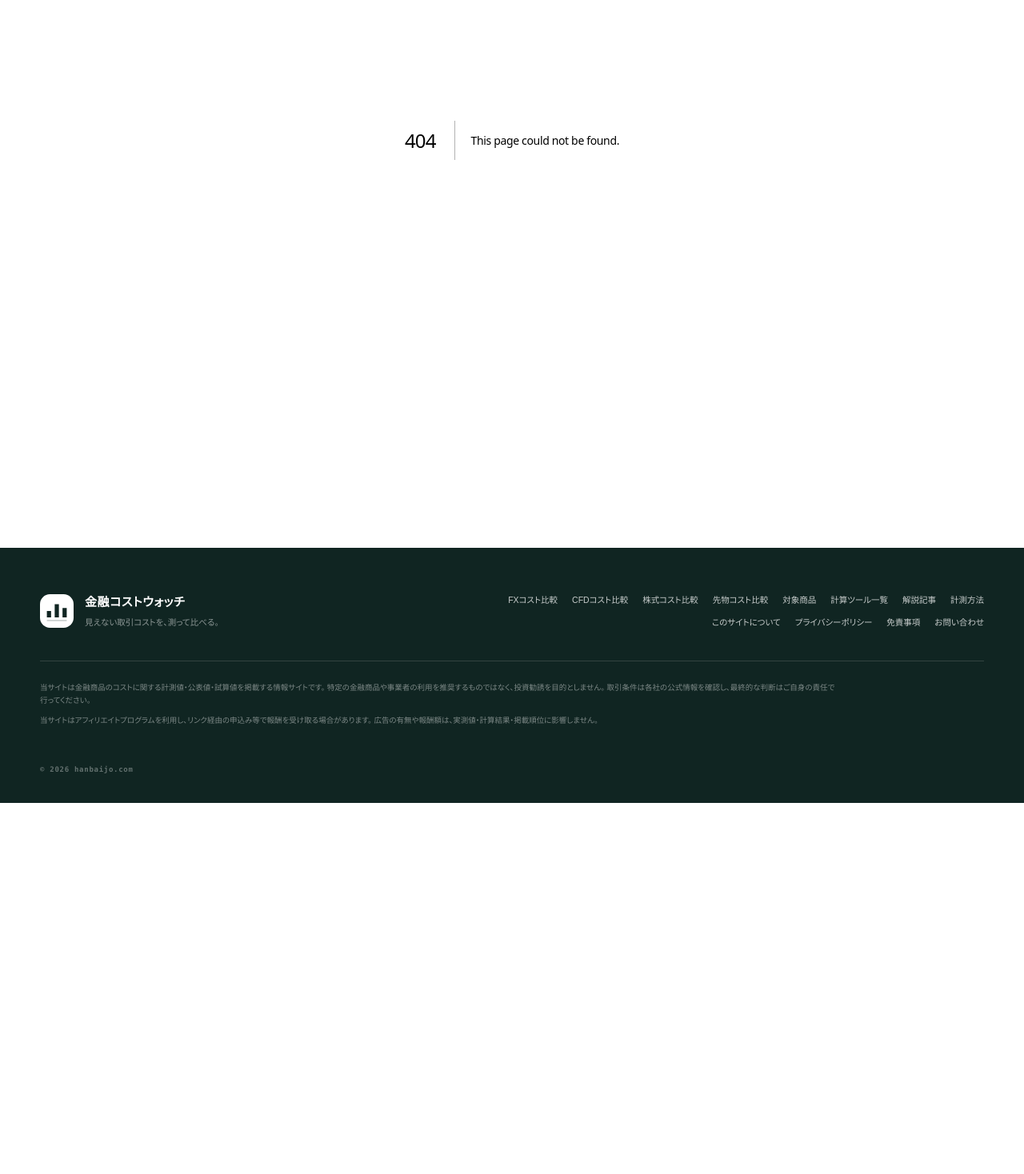
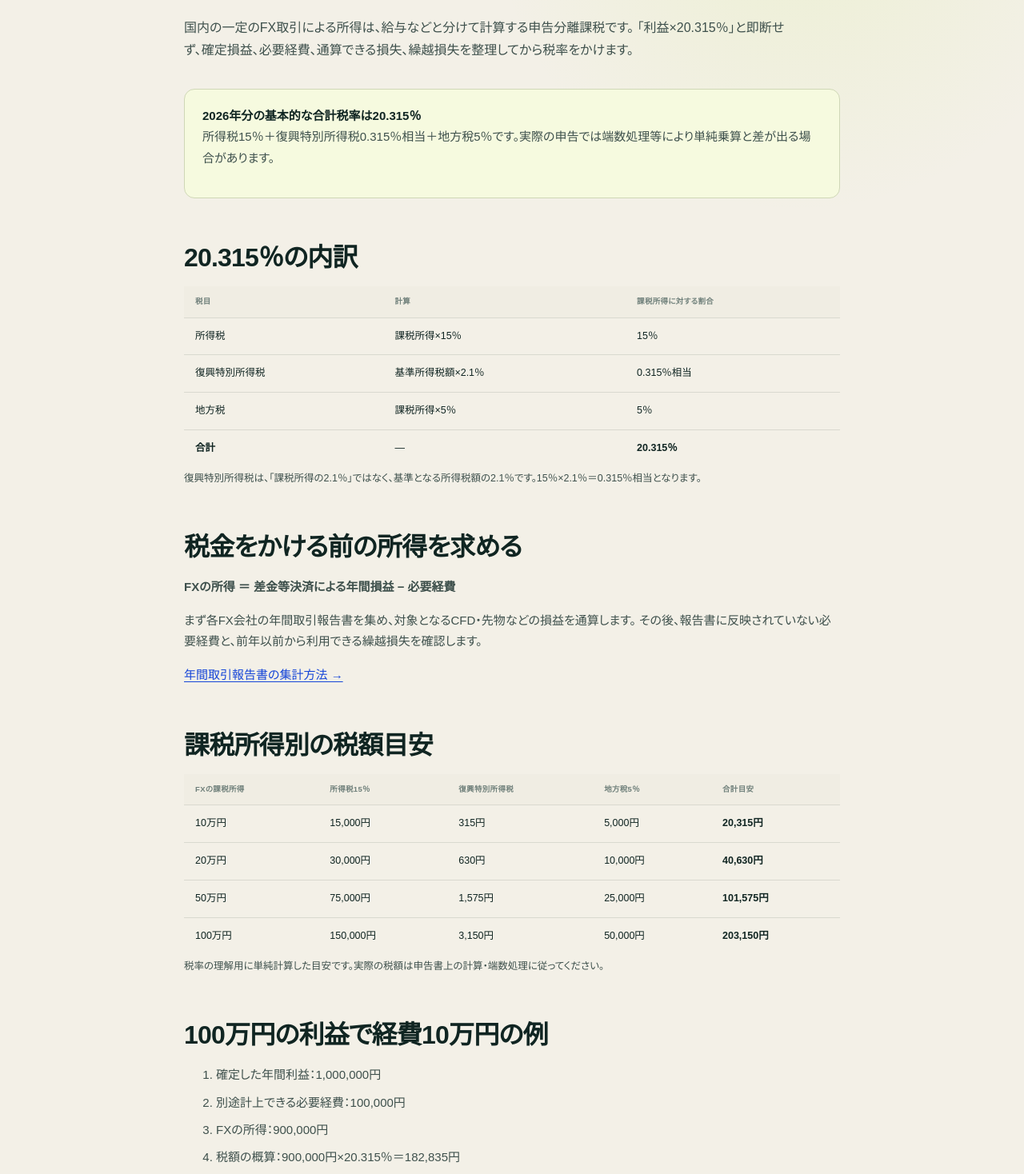
Before and after one commit to mrok18/hanbaijo, a Next.js app: page /articles/fx-tax-rate-calculation in a window 1280 px wide. Before the commit this address had no page. Shown: the part 302-1770 px from the top of the page at 80% size. Before the commit the page ends 1306 px from the top, so only its background shows below. Built offline with nearby package versions, Linux system fonts and the light colour scheme.

Commit message:
Add domestic FX tax rate guide

```diff
--- a/app/articles/fx-profit-under-200k-tax-return/page.tsx
+++ b/app/articles/fx-profit-under-200k-tax-return/page.tsx
@@ -87,6 +87,7 @@ export default function Page() {
         <li>所得税、住民税、損失繰越の必要手続きを別々に確認する</li>
       </ol>
       <p><Link href="/articles/fx-annual-transaction-report-tax-return">年間取引報告書の集計手順を見る →</Link></p>
+      <p><Link href="/articles/fx-tax-rate-calculation">国内FXの税率20.315％の計算方法 →</Link></p>
 
       <h2>出典と確認日</h2>
       <ul>
--- /dev/null
+++ b/app/articles/fx-tax-rate-calculation/page.tsx
@@ -0,0 +1,109 @@
+import type { Metadata } from 'next';
+import Link from 'next/link';
+
+export const metadata: Metadata = {
+  title: '国内FXの税率は20.315％？所得税・住民税の計算方法',
+  description: '国内FXの申告分離課税を、所得税15％、復興特別所得税、地方稅5％に分け、必要経費・損益通算後の課税所得から税額を試算します。',
+};
+
+const examples = [
+  ['10万円', '15,000円', '315円', '5,000円', '20,315円'],
+  ['20万円', '30,000円', '630円', '10,000円', '40,630円'],
+  ['50万円', '75,000円', '1,575円', '25,000円', '101,575円'],
+  ['100万円', '150,000円', '3,150円', '50,000円', '203,150円'],
+] as const;
+
+export default function Page() {
+  const jsonLd = {
+    '@context': 'https://schema.org', '@type': 'Article', headline: metadata.title,
+    description: metadata.description, datePublished: '2026-09-09', dateModified: '2026-09-09',
+    mainEntityOfPage: 'https://hanbaijo.com/articles/fx-tax-rate-calculation',
+    author: { '@type': 'Organization', name: '金融コストウォッチ' },
+    publisher: { '@type': 'Organization', name: '金融コストウォッチ' },
+  };
+
+  return (
+    <article>
+      <script type="application/ld+json" dangerouslySetInnerHTML={{ __html: JSON.stringify(jsonLd) }} />
+      <p className="page-kicker">FX TAX / RATE CALCULATION</p>
+      <h1>国内FXの税率は20.315％？<br />所得税・住民税の計算方法</h1>
+      <p className="lede">
+        国内の一定のFX取引による所得は、給与などと分けて計算する申告分離課税です。
+        「利益×20.315％」と即断せず、確定損益、必要経費、通算できる損失、繰越損失を整理してから税率をかけます。
+      </p>
+
+      <div className="callout">
+        <strong>2026年分の基本的な合計税率は20.315％</strong>
+        <p>所得税15％＋復興特別所得税0.315％相当＋地方稅5％です。実際の申告では端数処理等により単純乗算と差が出る場合があります。</p>
+      </div>
+
+      <h2>20.315％の内訳</h2>
+      <div className="table-scroll">
+        <table className="rates">
+          <thead><tr><th>税目</th><th>計算</th><th>課税所得に対する割合</th></tr></thead>
+          <tbody>
+            <tr><td>所得税</td><td>課税所得×15％</td><td>15％</td></tr>
+            <tr><td>復興特別所得税</td><td>基準所得税額×2.1％</td><td>0.315％相当</td></tr>
+            <tr><td>地方税</td><td>課税所得×5％</td><td>5％</td></tr>
+            <tr><td><strong>合計</strong></td><td>—</td><td><strong>20.315％</strong></td></tr>
+          </tbody>
+        </table>
+      </div>
+      <p><small>復興特別所得税は、「課税所得の2.1％」ではなく、基準となる所得税額の2.1％です。15％×2.1％＝0.315％相当となります。</small></p>
+
+      <h2>税金をかける前の所得を求める</h2>
+      <p><strong>FXの所得 ＝ 差金等決済による年間損益 − 必要経費</strong></p>
+      <p>
+        まず各FX会社の年間取引報告書を集め、対象となるCFD・先物などの損益を通算します。
+        その後、報告書に反映されていない必要経費と、前年以前から利用できる繰越損失を確認します。
+      </p>
+      <p><Link href="/articles/fx-annual-transaction-report-tax-return">年間取引報告書の集計方法 →</Link></p>
+
+      <h2>課税所得別の税額目安</h2>
+      <div className="table-scroll">
+        <table className="rates">
+          <thead><tr><th>FXの課税所得</th><th>所得税15％</th><th>復興特別所得税</th><th>地方稅5％</th><th>合計目安</th></tr></thead>
+          <tbody>{examples.map(([income, national, reconstruction, local, total]) => (
+            <tr key={income}><td>{income}</td><td>{national}</td><td>{reconstruction}</td><td>{local}</td><td><strong>{total}</strong></td></tr>
+          ))}</tbody>
+        </table>
+      </div>
+      <p><small>税率の理解用に単純計算した目安です。実際の税額は申告書上の計算・端数処理に従ってください。</small></p>
+
+      <h2>100万円の利益で経費10万円の例</h2>
+      <ol>
+        <li>確定した年間利益：1,000,000円</li>
+        <li>別途計上できる必要経費：100,000円</li>
+        <li>FXの所得：900,000円</li>
+        <li>税額の概算：900,000円×20.315％＝182,835円</li>
+      </ol>
+      <p>
+        ただし、必要経費はFX収入との直接的な関係が必要です。年間報告書へ反映済みの取引手数料などを再度差し引かないようにします。
+      </p>
+      <p><Link href="/articles/fx-tax-deductible-expenses">PC・通信費・VPSなどの必要経費 →</Link></p>
+
+      <h2>給与の所得税率はFXの税率を変えない</h2>
+      <p>
+        申告分離課税の対象となる国内FX所得は、給与などの総合課税の所得と分けて税額を計算します。
+        給与が増えたからFXの税率が累進的に上がるわけではありません。ただし、確定申告の必要性や所得控除などの判定は、他の所得も含めて確認します。
+      </p>
+      <p><Link href="/articles/fx-profit-under-200k-tax-return">FX所得20万円以下の申告条件 →</Link></p>
+
+      <h2>損失がある場合</h2>
+      <p>
+        一定の国内FXの損失は、同じ「先物取引に係る雑所得等」に属する取引の利益と通算できます。
+        それでも残る損失は、所定の申告を連続して行うことで翌年以後3年間繰り越せる場合があります。
+      </p>
+      <p><Link href="/articles/fx-profit-loss-offset-tax">FX・CFD・先物の損益通算を確認 →</Link></p>
+
+      <h2>出典と確認日</h2>
+      <ul>
+        <li><a href="https://www.nta.go.jp/taxes/shiraberu/taxanswer/shotoku/1521.htm" rel="noreferrer">国税庁 No.1521「外国為替証拠金取引（FX）の課税関係」</a></li>
+        <li><a href="https://www.nta.go.jp/taxes/shiraberu/taxanswer/shotoku/1522.htm" rel="noreferrer">国税庁 No.1522「先物取引に係る雑所得等の課税の特例」</a></li>
+        <li><a href="https://www.nta.go.jp/taxes/tetsuzuki/shinsei/annai/shinkoku/annai/1557_2.htm" rel="noreferrer">国税庁「申告書・申告書付表と税額計算書等」</a></li>
+      </ul>
+      <p><small>確認日：2026年9月9日。本記事は2026年分の一般的な計算を整理したもので、個別の税務助言ではありません。最新の申告案内と自身の状況を確認してください。</small></p>
+      <p><Link href="/articles">解説記事一覧へ戻る →</Link></p>
+    </article>
+  );
+}
--- a/app/articles/posts.ts
+++ b/app/articles/posts.ts
@@ -1,4 +1,5 @@
 export const POSTS = [
+  { slug: 'fx-tax-rate-calculation', category: 'FX・税金', title: '国内FXの税率は20.315％？所得税・住民税の計算方法', desc: '所得税15％、復興特別所得税、地方稅5％の内訳と、必要経費・損益通算後の税額を計算する。' },
   { slug: 'fx-profit-under-200k-tax-return', category: 'FX・税金', title: 'FX利益20万円以下なら確定申告は不要？住民税・還付申告の注意', desc: '会社員の所得税申告が不要になる条件と、住民税、還付申告、損失繰越を別々に確認する。' },
   { slug: 'fx-tax-deductible-expenses', category: 'FX・税金', title: 'FXの必要経費にできるものは？PC・通信費・VPS・書籍を整理', desc: 'PC、通信費、VPS、書籍、セミナー、情報サービスと、家事按分、減価償却、領収書の保存を整理する。' },
   { slug: 'fx-annual-transaction-report-tax-return', category: 'FX・税金', title: 'FXの年間取引報告書はどこを見る？複数口座の確定申告準備', desc: '決済損益、スワップ、手数料、集計期間の確認と、複数口座の集計、確定申告書等作成コーナーへの入力準備を整理する。' },
--- a/app/fx/page.tsx
+++ b/app/fx/page.tsx
@@ -123,6 +123,7 @@ export default function FxPage() {
           </div>
         </div>
         <div className="provider-directory comparison-guide-directory">
+          <Link href="/articles/fx-tax-rate-calculation"><span>FX TAX RATE</span><h3>20.315％の内訳を計算</h3><p>所得税・復興特別所得税・地方税</p><b>税額の早見表を見る →</b></Link>
           <Link href="/articles/fx-profit-under-200k-tax-return"><span>200,000 YEN RULE</span><h3>20万円以下の申告要否</h3><p>所得税・住民税・還付申告を分ける</p><b>申告条件を見る →</b></Link>
           <Link href="/articles/fx-tax-deductible-expenses"><span>FX EXPENSES</span><h3>必要経費の判断基準を確認</h3><p>PC・通信費・VPS・書籍・家事按分</p><b>経費ガイドを見る →</b></Link>
           <Link href="/articles/fx-annual-transaction-report-tax-return"><span>ANNUAL REPORT</span><h3>年間取引報告書を集計</h3><p>決済損益・スワップ・手数料・複数口座</p><b>確定申告準備を見る →</b></Link>
```
